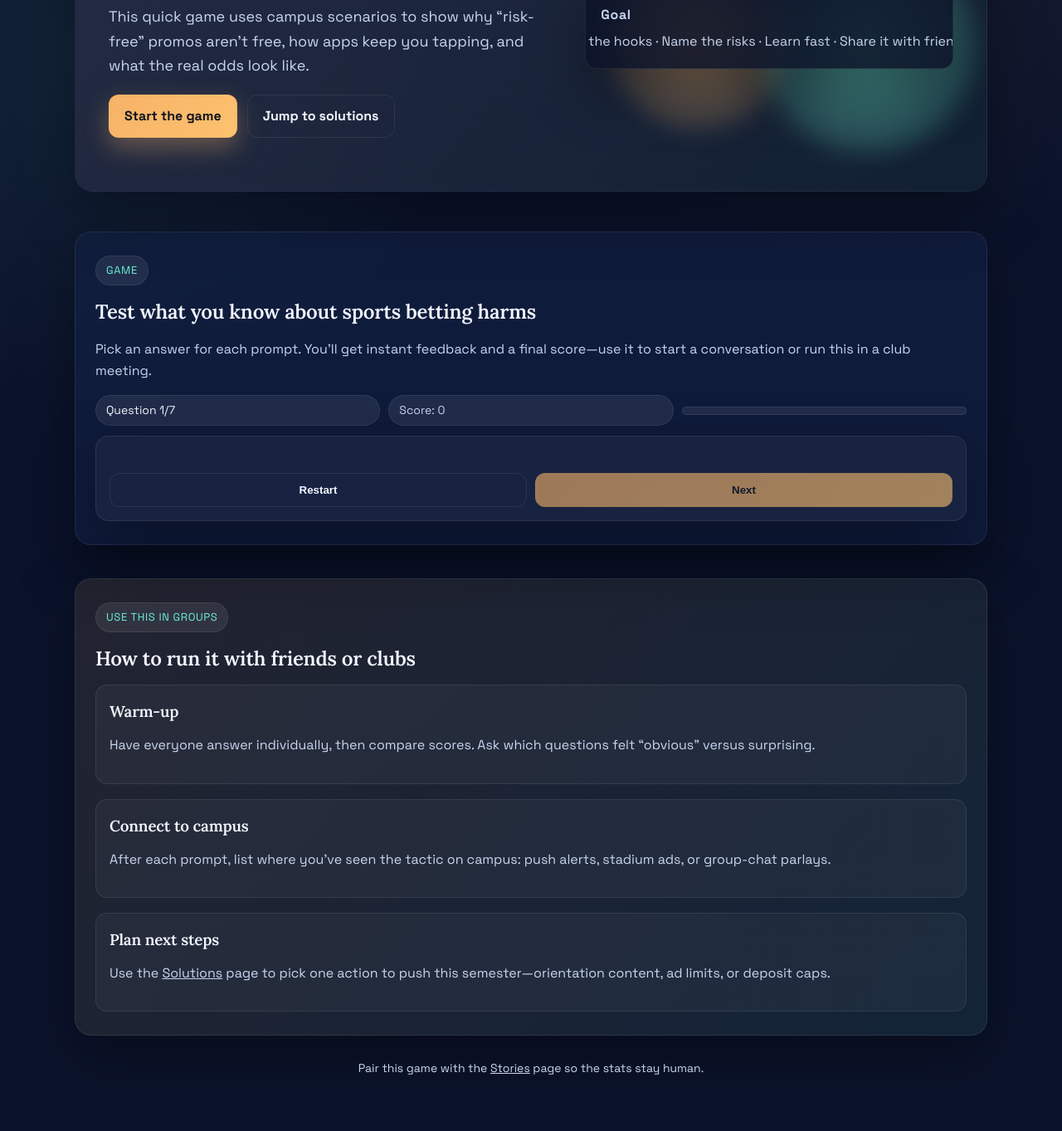
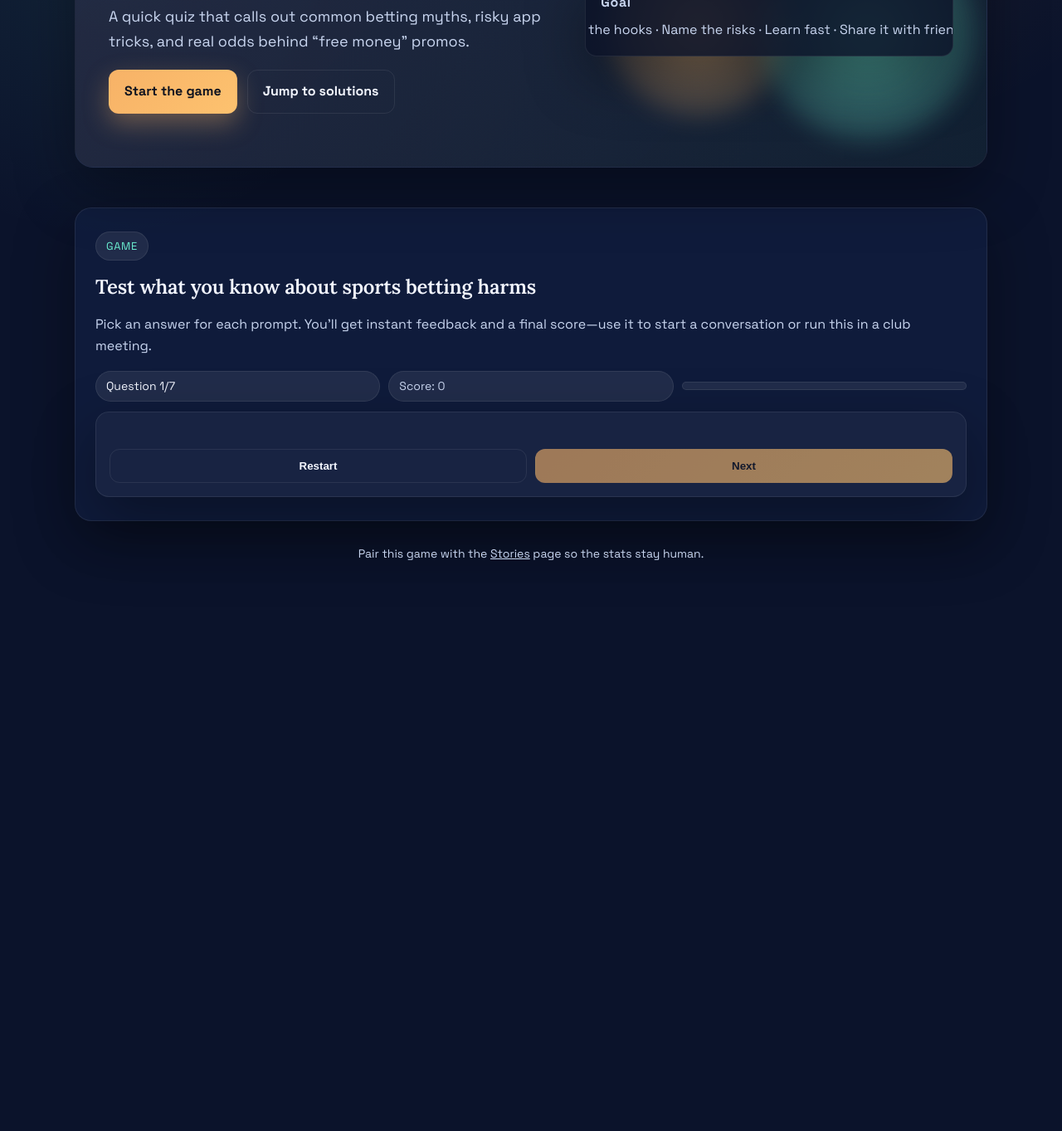
Before and after one commit to sujaykonda/sujaykonda.github.io, a plain HTML site: page game.html in a window 1280 px wide. Shown: the part 265-1628 px from the top of the page at 83% size. After the commit the page ends 1008 px from the top, so only its background shows below. Drawn offline with Linux system fonts and the light colour scheme.

Commit message:
fixed game

```diff
--- a/game.html
+++ b/game.html
@@ -26,9 +26,9 @@
     <header class="hero">
       <div class="hero__copy">
         <p class="eyebrow">Interactive</p>
-        <h1>Betting reality check</h1>
+        <h1>Game</h1>
         <p class="lede">
-          This quick game uses campus scenarios to show why “risk-free” promos aren’t free, how apps keep you tapping, and what the real odds look like.
+          A quick quiz that calls out common betting myths, risky app tricks, and real odds behind “free money” promos.
         </p>
         <div class="hero__actions">
           <a class="button button--solid" href="#game">Start the game</a>
@@ -74,24 +74,6 @@
           </div>
         </div>
       </section>
-      <section class="section section--highlight">
-        <div class="section__label">Use this in groups</div>
-        <h2>How to run it with friends or clubs</h2>
-        <div class="list">
-          <div class="list__item">
-            <h3>Warm-up</h3>
-            <p>Have everyone answer individually, then compare scores. Ask which questions felt “obvious” versus surprising.</p>
-          </div>
-          <div class="list__item">
-            <h3>Connect to campus</h3>
-            <p>After each prompt, list where you’ve seen the tactic on campus: push alerts, stadium ads, or group-chat parlays.</p>
-          </div>
-          <div class="list__item">
-            <h3>Plan next steps</h3>
-            <p>Use the <a href="solutions.html">Solutions</a> page to pick one action to push this semester—orientation content, ad limits, or deposit caps.</p>
-          </div>
-        </div>
-      </section>
     </main>
 
     <div class="footer">
@@ -100,7 +82,7 @@
   </div>
 
   <script>
-    document.addEventListener('DOMContentLoaded', () => {
+    const initGame = () => {
       const questions = [
         {
           prompt: 'Why do “risk-free” or “no sweat” bets often lead to higher losses?',
@@ -288,7 +270,13 @@
       restartBtn.addEventListener('click', resetGame);
 
       renderQuestion();
-    });
+    };
+
+    if (document.readyState === 'loading') {
+      document.addEventListener('DOMContentLoaded', initGame);
+    } else {
+      initGame();
+    }
   </script>
 </body>
 </html>
```
